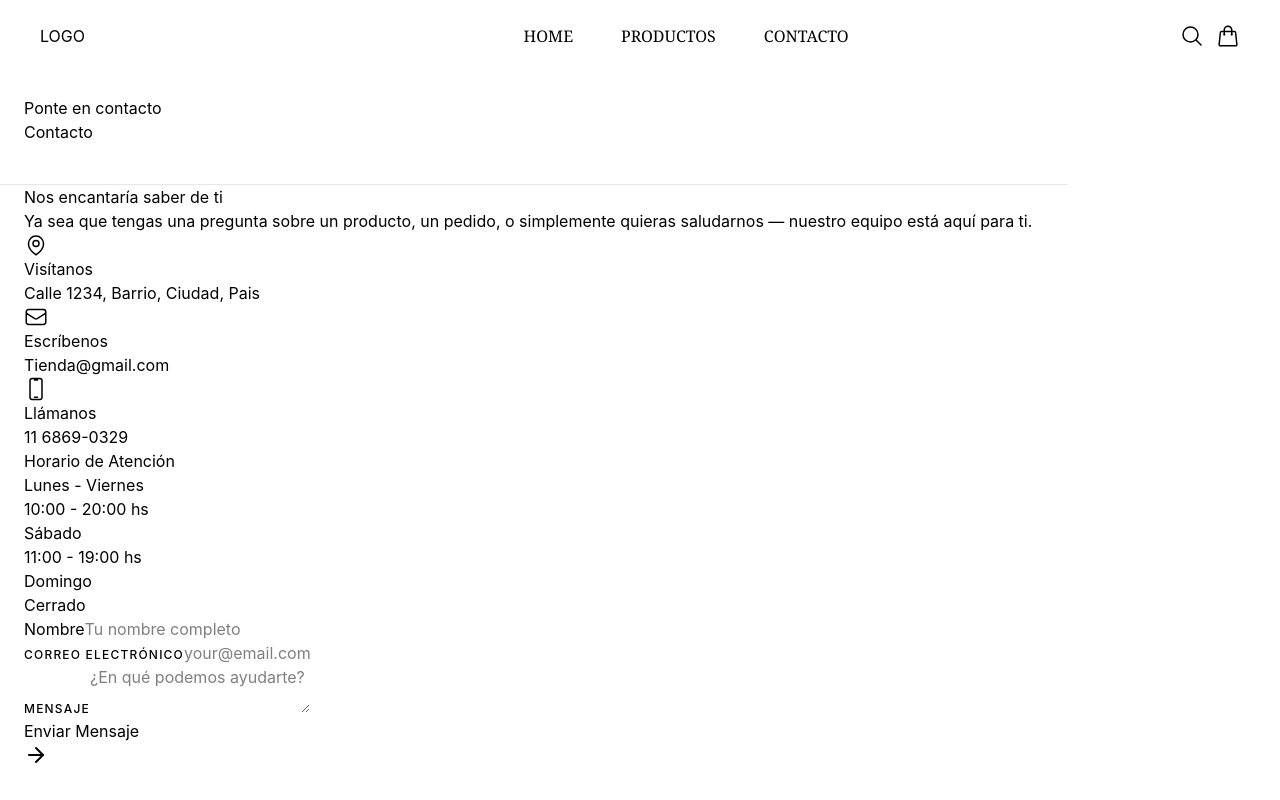
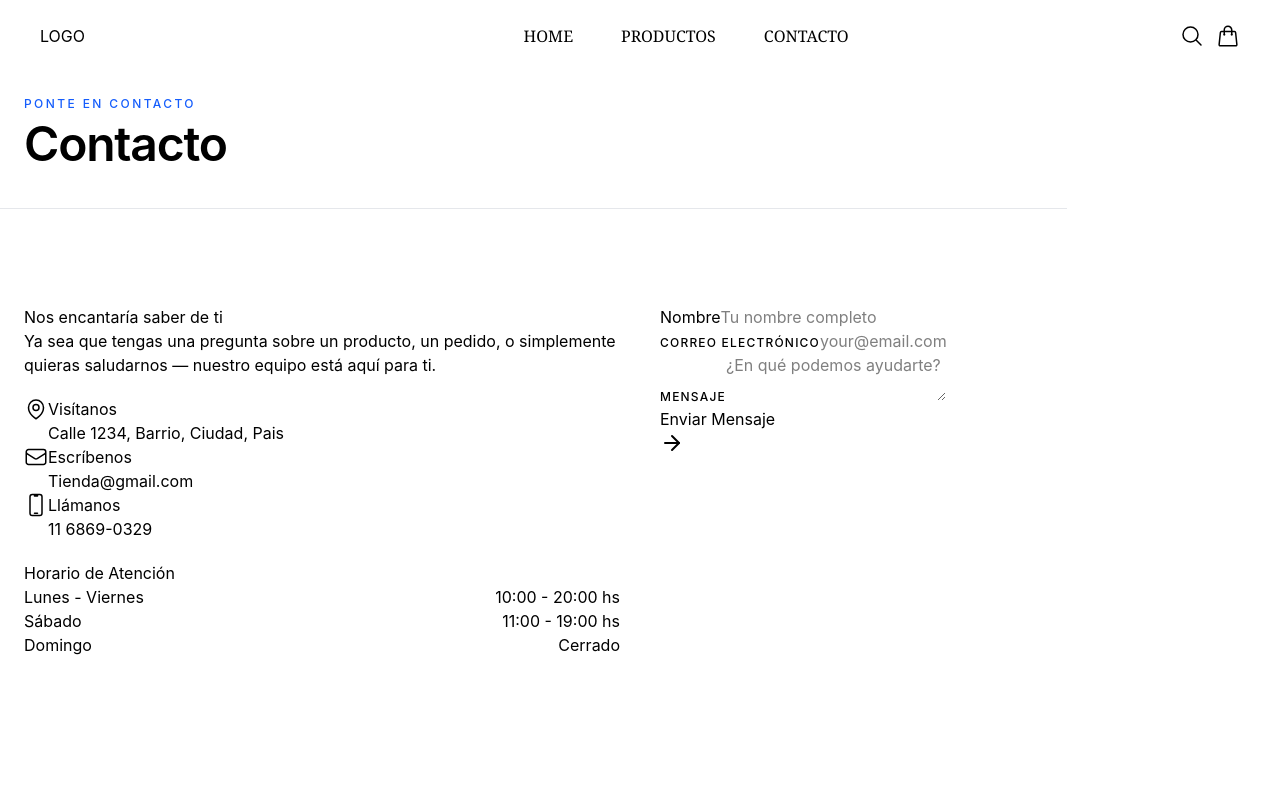
Before and after one commit to Grabiel-Neyra/Tienda, a Vue app: page /contacto in a window 1280 px wide. Built offline with nearby package versions, Linux system fonts and the light colour scheme.

Commit message:
segui con el estilo de la pagina contacto

```diff
--- a/src/views/ContactoVIew.vue
+++ b/src/views/ContactoVIew.vue
@@ -2,13 +2,16 @@
 <template>
   <section class="pb-10 lg:max-w-10/12 pt-24 border-b border-gray-200">
     <div class="max-w-7xl mx-auto px-6">
-      <p>Ponte en contacto</p>
-      <h2>Contacto</h2>
+      <p class="uppercase font-medium text-blue-600 tracking-[0.2em] mb-2 text-xs">
+        Ponte en contacto
+      </p>
+      <h2 class="text-3xl lg:text-5xl tracking-tight font-semibold">Contacto</h2>
     </div>
   </section>
-  <section>
+  <section class="py-24">
     <div class="max-w-7xl mx-auto px-6">
-      <div>
+      <div class="grid lg:grid-cols-2 gap-10">
+        <div class="space-y-5">
           <div>
             <h2>Nos encantaría saber de ti</h2>
             <p>
@@ -17,7 +20,7 @@
             </p>
           </div>
           <div>
-          <div>
+            <div class="flex">
               <div>
                 <svg
                   xmlns="http://www.w3.org/2000/svg"
@@ -39,10 +42,12 @@
                   />
                 </svg>
               </div>
+              <div>
                 <p>Visítanos</p>
                 <p>Calle 1234, Barrio, Ciudad, Pais</p>
               </div>
-          <div>
+            </div>
+            <div class="flex">
               <div>
                 <svg
                   xmlns="http://www.w3.org/2000/svg"
@@ -64,7 +69,7 @@
                 <p>Tienda@gmail.com</p>
               </div>
             </div>
-          <div>
+            <div class="flex">
               <div>
                 <svg
                   xmlns="http://www.w3.org/2000/svg"
@@ -89,8 +94,8 @@
           </div>
           <div>
             <p>Horario de Atención</p>
-          <div>
-            <div>
+            <div class="">
+              <div class="flex w-full justify-between">
                 <div>
                   <p>Lunes - Viernes</p>
                 </div>
@@ -98,7 +103,7 @@
                   <p>10:00 - 20:00 hs</p>
                 </div>
               </div>
-            <div>
+              <div class="flex w-full justify-between">
                 <div>
                   <p>Sábado</p>
                 </div>
@@ -106,7 +111,7 @@
                   <p>11:00 - 19:00 hs</p>
                 </div>
               </div>
-            <div>
+              <div class="flex w-full justify-between">
                 <div>
                   <p>Domingo</p>
                 </div>
@@ -152,5 +157,6 @@
           </form>
         </div>
       </div>
+    </div>
   </section>
 </template>
```
Lines whose indentation alone changed are shown as unchanged.
